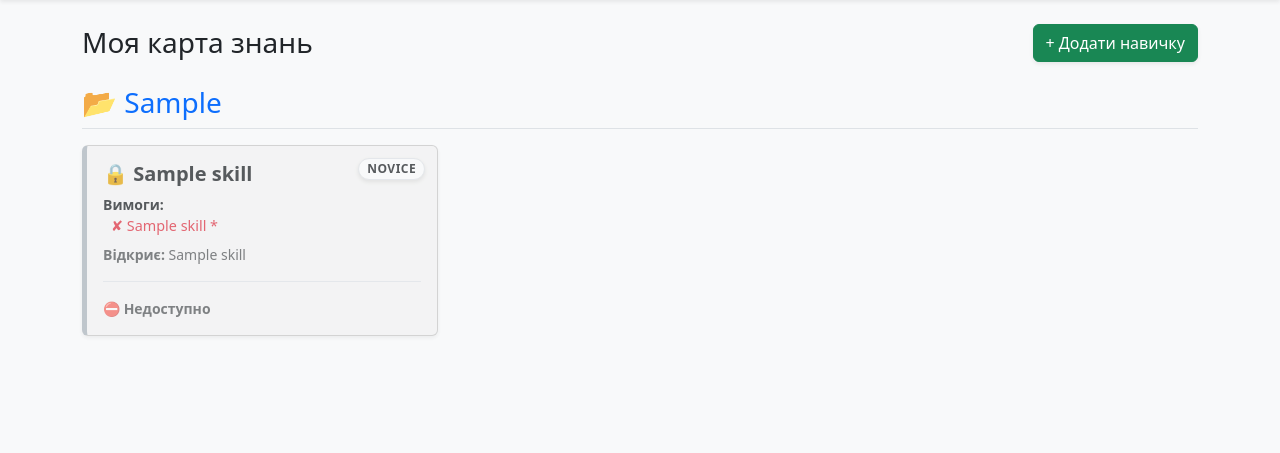
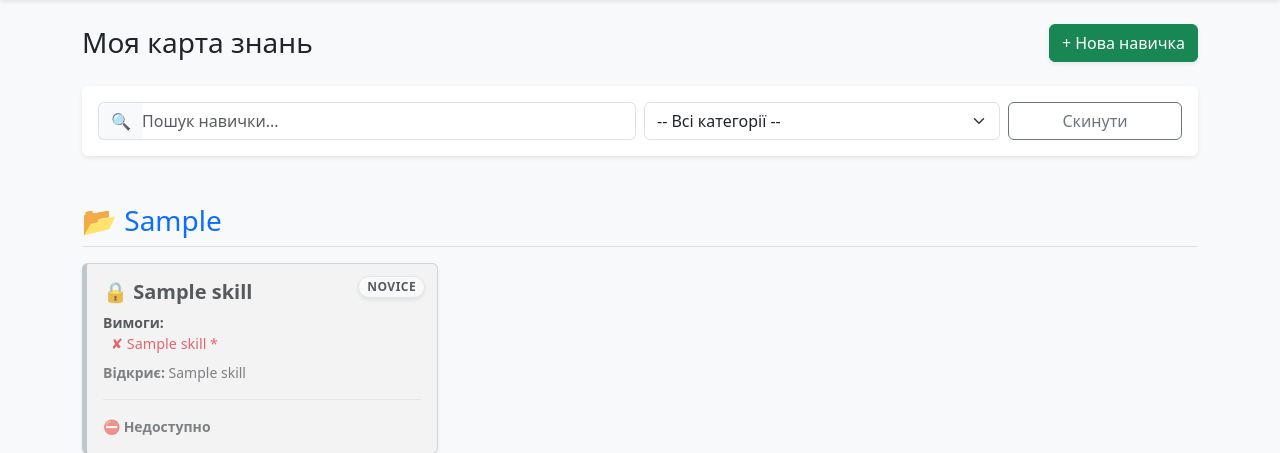
Before and after one commit to elKINTARO/aurora-skill-graph, a Django app: page / in a window 1280 px wide. Shown: the part 56-509 px from the top of the page. Run offline with Django 5.2, Linux system fonts and the light colour scheme; a user stored in the database is signed in; tables that the repository leaves empty hold one stand-in row (values such as "Sample post").

Commit message:
Initial commit - add search with category

```diff
--- a/skills/templates/skills/skill_list.html
+++ b/skills/templates/skills/skill_list.html
@@ -1,15 +1,57 @@
-{% extends 'base.html' %} {% block title %}Всі навички | Aurora{% endblock %}
+{% extends 'base.html' %}
+
+{% block title %}Мої навички | Aurora{% endblock %}
 
 {% block content %}
 
     <div class="d-flex justify-content-between align-items-center mb-4">
         <h1 class="h3 mb-0">Моя карта знань</h1>
         <a href="{% url 'skill_create' %}" class="btn btn-success shadow-sm">
-            + Додати навичку
+            + Нова навичка
         </a>
     </div>
 
-    {% if not skills %}
+    <div class="card shadow-sm mb-5 border-0 bg-white">
+        <div class="card-body p-3">
+            <form method="get" class="row g-2 align-items-center">
+
+                <div class="col-md-6">
+                    <div class="input-group">
+                        <span class="input-group-text bg-light border-end-0">🔍</span>
+                        <input type="text" name="search" class="form-control border-start-0 ps-0"
+                               placeholder="Пошук навички..."
+                               value="{{ search_query }}"> </div>
+                </div>
+
+                <div class="col-md-4">
+                    <select name="category" class="form-select" onchange="this.form.submit()">
+                        <option value="">-- Всі категорії --</option>
+                        {% for cat in categories %}
+                            <option value="{{ cat }}" {% if category_filter == cat %}selected{% endif %}>
+                                {{ cat }}
+                            </option>
+                        {% endfor %}
+                    </select>
+                </div>
+
+                <div class="col-md-2 d-grid">
+                    <a href="{% url 'skill_list' %}" class="btn btn-outline-secondary">
+                        Скинути
+                    </a>
+                </div>
+
+                <button type="submit" hidden></button>
+            </form>
+        </div>
+    </div>
+
+    {% if not skills and search_query %}
+        <div class="text-center py-5">
+            <h4 class="text-muted">За запитом "{{ search_query }}" нічого не знайдено 🤷‍♂️</h4>
+            <a href="{% url 'skill_list' %}" class="btn btn-link">Показати всі навички</a>
+        </div>
+
+    {% elif not skills and not search_query %}
         <div class="text-center py-5">
             <div class="mb-3">
                 <span style="font-size: 3rem;">🌱</span>
@@ -106,10 +148,6 @@
                 {% endfor %}
             </div>
         </div>
-    {% empty %}
-        <div class="text-center py-5">
-            <h4>Навичок ще немає.</h4>
-        </div>
     {% endfor %}
 
 {% endblock %}
--- a/skills/views.py
+++ b/skills/views.py
@@ -1,3 +1,4 @@
+from django.db.models import Q
 from django.contrib.auth import login
 from django.contrib.auth.forms import UserCreationForm
 from django.db.models import Sum, F
@@ -27,46 +28,55 @@ def user_profile(request):
 
     return render(request, 'skills/profile.html', context)
 
+
+from django.db.models import Q  # <--- Додай цей імпорт зверху
+
+
+@never_cache
 @login_required
-@never_cache
 def skill_list(request):
     skills = Skill.objects.filter(author=request.user).prefetch_related(
         'requires__from_skill',
         'required_by__to_skill'
     ).order_by('category', 'difficulty', 'title')
 
-    if request.user.is_authenticated:
-        user_progress_qs = UserSkillProgress.objects.filter(user=request.user)
+    categories = Skill.objects.filter(author=request.user).values_list('category', flat=True).distinct()
 
-        user_progress_map = {
-            p.skill_id: p.status
-            for p in user_progress_qs
-        }
+    search_query = request.GET.get('search', '')
+    category_filter = request.GET.get('category', '')
 
-        completed_ids = {
-            p.skill_id
-            for p in user_progress_qs
-            if p.status == 'done'
-        }
+    if search_query:
+        skills = skills.filter(
+            Q(title__icontains=search_query) |
+            Q(description__icontains=search_query)
+        )
 
-        for skill in skills:
-            skill.my_status = user_progress_map.get(skill.id, 'todo')
+    if category_filter:
+        skills = skills.filter(category=category_filter)
 
-            skill.is_locked = False
+    user_progress_qs = UserSkillProgress.objects.filter(user=request.user)
+    user_progress_map = {p.skill_id: p.status for p in user_progress_qs}
+    completed_ids = {p.skill_id for p in user_progress_qs if p.status == 'done'}
 
-            for req in skill.requires.all():
+    for skill in skills:
+        skill.my_status = user_progress_map.get(skill.id, 'todo')
+        skill.is_locked = False
+        for req in skill.requires.all():
+            if req.dependency_type == 'hard':
                 if req.from_skill.id in completed_ids:
                     req.is_met = True
                 else:
                     req.is_met = False
-
-                if req.dependency_type == 'hard' and not req.is_met:
                     skill.is_locked = True
 
-    else:
-        pass
+    context = {
+        'skills': skills,
+        'categories': categories,
+        'search_query': search_query,
+        'category_filter': category_filter,
+    }
 
-    return render(request, 'skills/skill_list.html', {'skills': skills})
+    return render(request, 'skills/skill_list.html', context)
 
 @login_required
 def change_status(request, skill_slug, new_status):
```
